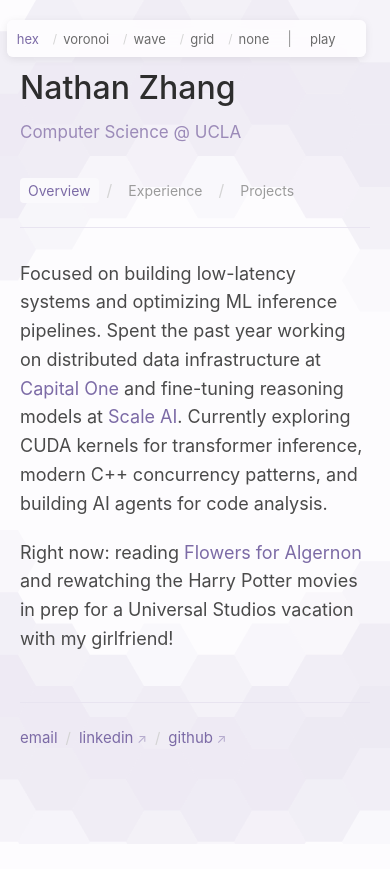
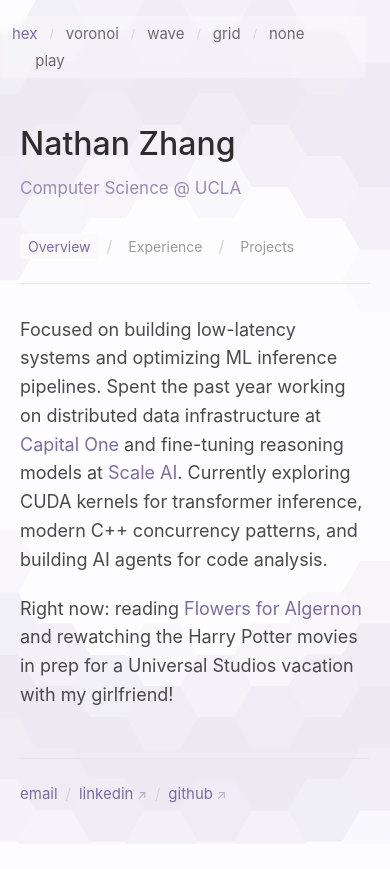
Before and after one commit to nathanplt/nathan-zhang, a Next.js app: page / in a window 390 px wide. Before the commit the page ends 844 px from the top, so only its background shows below. Built offline with nearby package versions, Linux system fonts and the light colour scheme.

Commit message:
style the background option bar better for desktop and mobile

```diff
--- a/app/backgrounds/GridBackground.tsx
+++ b/app/backgrounds/GridBackground.tsx
@@ -58,7 +58,7 @@ export default function GridBackground({ reducedMotion = false, staticMode = fal
 
     const animate = () => {
       if (!isStaticRef.current) {
-        time += 0.014;
+        time += 0.02;
       }
       draw();
       animationFrameId = requestAnimationFrame(animate);
--- a/app/globals.css
+++ b/app/globals.css
@@ -89,7 +89,7 @@ h1 {
   font-weight: 400;
   color: var(--gray-400);
   cursor: pointer;
-  transition: all 0.2s ease;
+  transition: color 0.2s ease, background 0.2s ease;
   font-family: inherit;
   text-decoration: none;
   border-radius: 4px;
@@ -233,7 +233,7 @@ h2 {
   border: 1px solid var(--gray-200);
   border-radius: 4px;
   text-decoration: none;
-  transition: all 0.2s ease;
+  transition: border-color 0.2s ease, background 0.2s ease;
   cursor: pointer;
 }
 
@@ -325,10 +325,15 @@ footer {
   color: var(--gray-300);
 }
 
+/* Background Controls */
+nav[aria-label="Background controls"] {
+  top: 20px;
+}
+
 /* Responsive */
 @media (max-width: 640px) {
   .container {
-    padding: var(--space-16) var(--space-5);
+    padding: 120px var(--space-5) var(--space-16);
   }
 
   header {
@@ -353,23 +358,22 @@ footer {
   }
 
   nav[aria-label="Background controls"] {
-    top: 28px;
+    top: 16px;
     right: 12px;
-    font-size: 13px;
-    gap: 4px;
+    font-size: 12px;
     flex-wrap: wrap;
     max-width: calc(100% - 24px);
-    background: rgba(253, 252, 254, 0.95);
-    backdrop-filter: blur(8px);
-    -webkit-backdrop-filter: blur(8px);
-    padding: var(--space-2);
-    border-radius: 6px;
-    box-shadow: 0 2px 8px rgba(0, 0, 0, 0.08);
+    background: rgba(255, 255, 255, 0.3);
+    backdrop-filter: blur(2px);
+    -webkit-backdrop-filter: blur(2px);
+    padding: 4px var(--space-2);
+    border-radius: 4px;
+    box-shadow: none;
   }
 
   nav[aria-label="Background controls"] button {
-    font-size: 13px !important;
-    padding: 2px 2px !important;
+    font-size: 13px;
+    padding: 2px;
   }
 
   nav[aria-label="Background controls"] span[aria-hidden] {
--- a/app/page.tsx
+++ b/app/page.tsx
@@ -11,7 +11,7 @@ type BackgroundType = 'grid' | 'wave' | 'hex' | 'voronoi' | 'none';
 export default function Home() {
   const [activeTab, setActiveTab] = useState<'overview' | 'experience' | 'projects'>('overview');
   const [background, setBackground] = useState<BackgroundType>('hex');
-  const [animate, setAnimate] = useState<boolean>(false);
+  const [animate, setAnimate] = useState(false);
 
   const handleBackgroundChange = (newBackground: BackgroundType) => {
     setBackground(newBackground);
@@ -113,14 +113,12 @@ export default function Home() {
       <nav
         style={{
           position: 'fixed',
-          top: '20px',
           right: '24px',
           zIndex: 1000,
           fontSize: '15px',
           fontFamily: '-apple-system, BlinkMacSystemFont, "Segoe UI", "Roboto", "Oxygen", "Ubuntu", "Cantarell", sans-serif',
           display: 'flex',
           alignItems: 'center',
-          gap: 'var(--space-2)',
         }}
         aria-label="Background controls"
       >
@@ -132,7 +130,7 @@ export default function Home() {
           { key: 'none', label: 'none' },
         ].map(({ key, label }, idx) => (
           <span key={key} style={{ display: 'flex', alignItems: 'center' }}>
-            {idx > 0 && <span style={{ margin: '0 var(--space-1)', color: 'var(--gray-300)' }} aria-hidden="true">/</span>}
+            {idx > 0 && <span style={{ margin: '0 var(--space-2)', color: 'var(--gray-300)' }} aria-hidden="true">/</span>}
             <button
               onClick={() => handleBackgroundChange(key as BackgroundType)}
               aria-label={`Set background to ${label}`}
@@ -162,7 +160,6 @@ export default function Home() {
             </button>
           </span>
         ))}
-        <span style={{ margin: '0 var(--space-2)', color: 'var(--gray-400)', fontSize: '14px' }} aria-hidden="true">|</span>
         <button
           onClick={() => {
             if (background !== 'none') {
@@ -175,7 +172,8 @@ export default function Home() {
           style={{
             background: 'none',
             border: 'none',
-            padding: 'var(--space-1) var(--space-1)',
+            padding: 'var(--space-1) var(--space-2)',
+            marginLeft: 'var(--space-3)',
             color: background === 'none'
               ? 'var(--gray-300)'
               : animate
@@ -184,25 +182,27 @@ export default function Home() {
             cursor: background === 'none' ? 'not-allowed' : 'pointer',
             fontSize: '15px',
             fontWeight: '400',
-            transition: 'all 0.2s ease',
+            transition: 'color 0.2s ease, background 0.2s ease, opacity 0.2s ease',
             fontFamily: 'inherit',
-            borderRadius: '2px',
+            borderRadius: '4px',
             opacity: background === 'none' ? 0.4 : 1,
+            width: '60px',
+            textAlign: 'center',
             textDecorationLine: animate && background !== 'none' ? 'underline' : 'none',
             textDecorationColor: 'var(--purple-500)',
             textUnderlineOffset: '3px',
             textDecorationThickness: '1px',
-            width: '50px',
-            textAlign: 'left',
           }}
           onMouseEnter={(e) => {
             if (background !== 'none') {
               e.currentTarget.style.color = 'var(--purple-500)';
+              e.currentTarget.style.background = 'var(--gray-50)';
             }
           }}
           onMouseLeave={(e) => {
-            if (background !== 'none' && !animate) {
-              e.currentTarget.style.color = 'var(--gray-500)';
+            if (background !== 'none') {
+              e.currentTarget.style.color = animate ? 'var(--purple-500)' : 'var(--gray-500)';
+              e.currentTarget.style.background = 'none';
             }
           }}
         >
```
